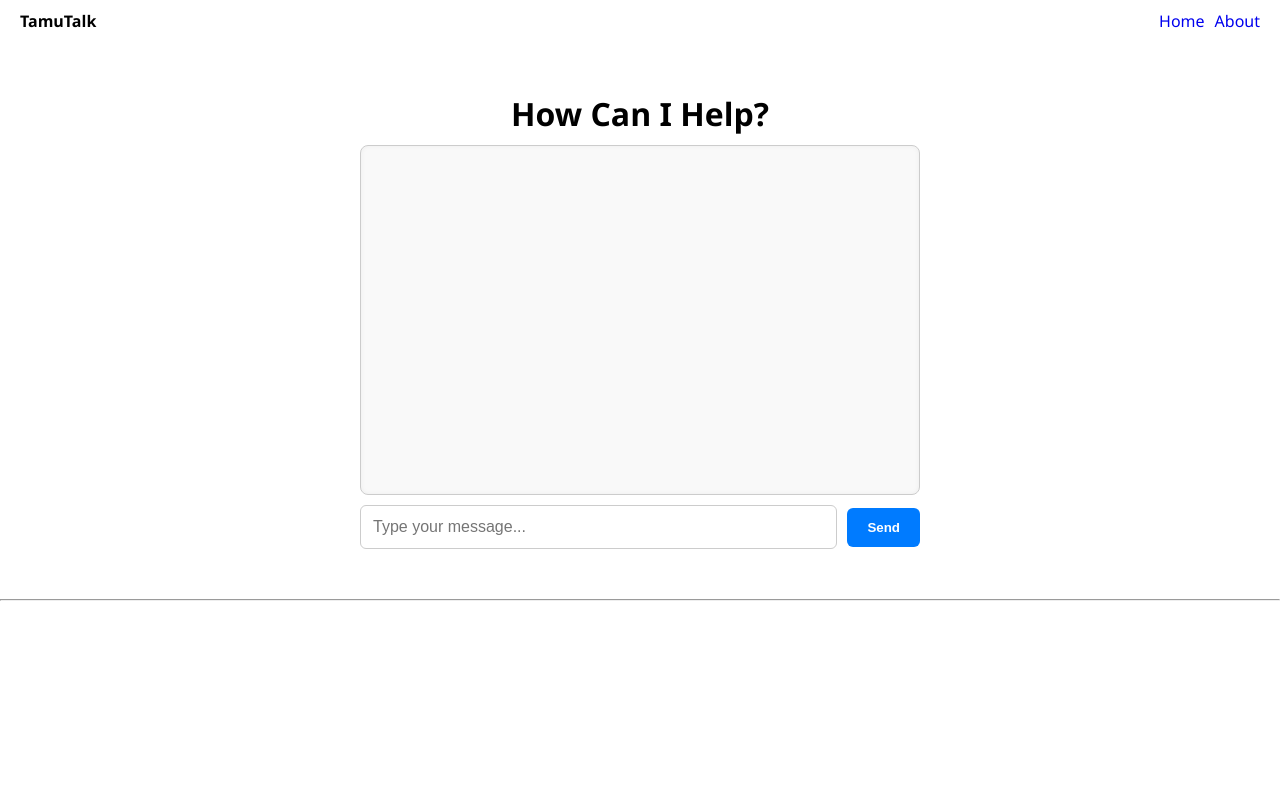
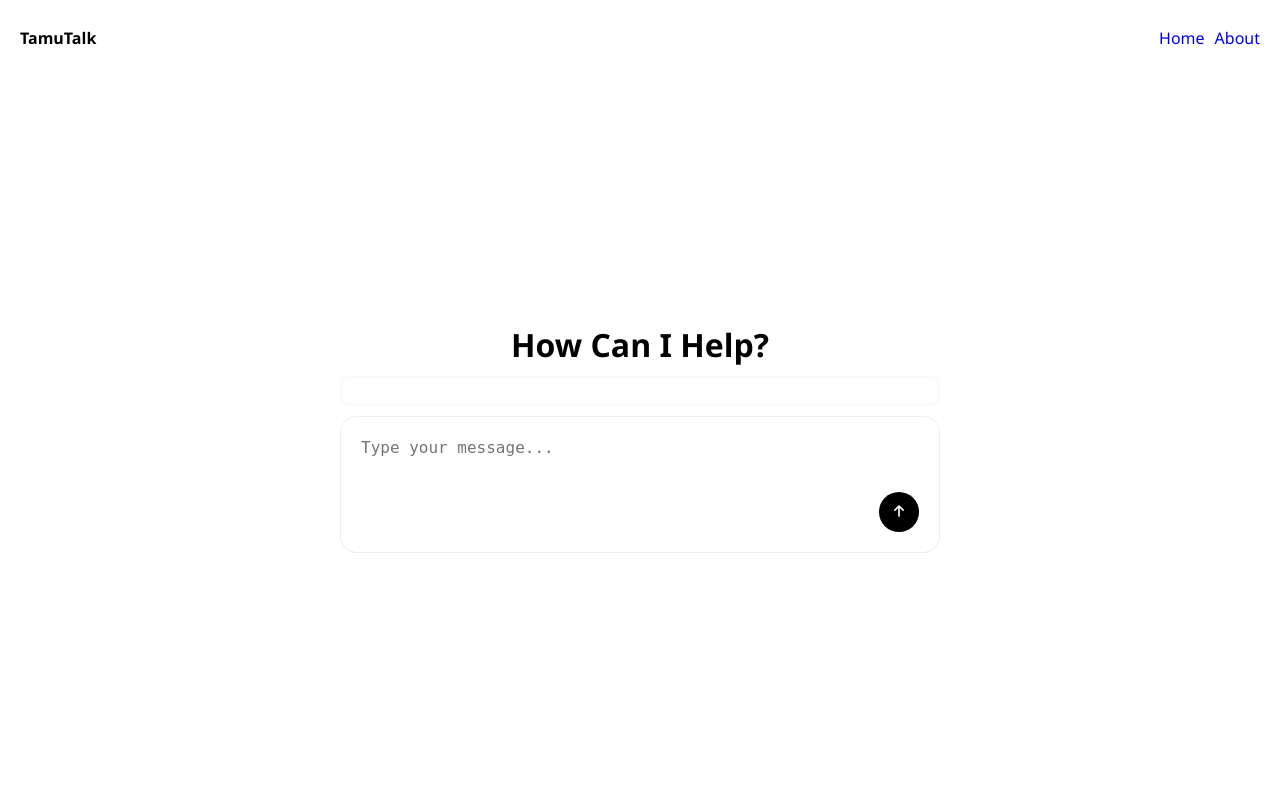
Before and after one commit to GloryMsasalaga/TamuTalk, a Flask app: page / in a window 1280 px wide. Run offline with Flask 3, Linux system fonts and the light colour scheme.

Commit message:
chore: Improve chat input layout and stylng

```diff
--- a/static/scripts.js
+++ b/static/scripts.js
@@ -1,9 +1,9 @@
-document.addEventListener("DOMContentLoaded", function () {
+document.addEventListener("DOMContentLoaded", function() {
     const form = document.getElementById("chat-form");
     const inputElement = document.getElementById("message");
     const chatBox = document.getElementById("chatBox");
 
-    form.addEventListener("submit", function (e) {
+    form.addEventListener("submit", function(e) {
         e.preventDefault();
 
         try {
@@ -52,6 +52,11 @@ document.addEventListener("DOMContentLoaded", function () {
         chatBox.scrollTop = chatBox.scrollHeight; // Scroll to the bottom
     });
 
+    inputElement.addEventListener('input', () => {
+        textarea.style.height = 'auto';
+        textarea.style.height = textarea.scrollHeight + 'px';
+    });
+
     function addMessage(text, isUser) {
         const messageDiv = document.createElement('div');
         messageDiv.classList.add('message');
--- a/static/site.css
+++ b/static/site.css
@@ -6,8 +6,9 @@
 
 body {
     width: 100vw;
-    height: 100%;
+    height: 100dvh;
     font-family: "Segoe UI", Tahoma, Geneva, Verdana, sans-serif;
+    overflow-x: hidden;
 }
 
 
@@ -92,7 +93,7 @@ button:hover {
 
 .nav-container {
     width: 100%;
-    height: 76%;
+    height: 76px;
     position: sticky;
     padding: 10px 20px 10px 20px;
     &>.navbar {
@@ -124,59 +125,92 @@ button:hover {
     }
 }
 
-.container {
-    max-width: 600px;
+.body-content {
+    width: 100%;
+    height: calc(100dvh - 76px);
+    overflow: hidden;
+    &>.container {
+        width: inherit;
+        height: inherit;
+        display: flex;
+        justify-content: center;
+        align-items: center;
+        overflow-y: auto;
+        &>.wrapper {
+            width: 600px;
+            height: auto;
+            position: relative;
             margin: 30px auto;
             display: flex;
             flex-direction: column;
             gap: 10px;
-    padding: 20px;
+            padding: 20px 0;
             &>h1 {
                 text-align: center;
                 text-transform: capitalize;
             }
-}
-
-.chat-box {
-    height: 350px;
+            &>.chat-box {
+                height: auto;
                 overflow-y: auto;
-    border: 1px solid #ccc;
                 border-radius: 8px;
-    padding: 15px;
-    background-color: #f9f9f9;
+                padding: 15px 0;
                 box-shadow: inset 0 0 5px rgba(0, 0, 0, 0.05);
                 display: flex;
                 flex-direction: column;
             }
-
-.input-container {
+            &>.input-container {
                 display: flex;
+                position: sticky;
+                bottom: 10px;
+                flex-direction: column;
+                padding: 20px;
+                border: 1px solid #eee;
+                background: white;
+                border-radius: 16px;
                 gap: 10px;
-    &>input {
-        flex: 1;
-        padding: 12px;
+                transition: height .3s ease;
+                &>#message {
+                    width: 100%;
+                    min-height: 40px;
+                    border: none;
+                    outline: none;
                     font-size: 1rem;
-        border: 1px solid #ccc;
-        border-radius: 6px;
-        outline: none;
-        transition: border 0.3s ease;
-        &:focus {
-            border-color: #007bff;
+                    line-height: 1.4;
+                    resize: none;
+                    overflow: hidden;
                 }
+                &>.buttons-wrapper {
+                    width: 100%;
+                    height: auto;
+                    display: flex;
+                    flex-direction: row;
+                    justify-content: space-between;
+                    align-items: center;
+                    &>.prompt-buttons-wrapper {
+                        width: 20px;
+                        visibility: hidden;
                     }
-}
-
-.send-btn {
-    padding: 12px 20px;
-    background-color: #007bff;
+                    &>.send-buttons-wrapper {
+                        width: auto;
+                        display: flex;
+                        &>.send-btn {
+                            width: 40px;
+                            height: 40px;
+                            background-color: #000000;
                             color: white;
                             border: none;
-    border-radius: 6px;
+                            border-radius: 50%;
                             cursor: pointer;
                             font-weight: 600;
                             transition: background-color 0.3s ease;
                             &:hover {
-        background-color: #0056b3;
+                                background-color: #323232;
+                            }
+                        }
+                    }
+                }
+            }
+        }
     }
 }
 
--- a/templates/base.html
+++ b/templates/base.html
@@ -5,6 +5,7 @@
     <meta charset="utf-8" />
     <title>{% block title %}{% endblock %}</title>
     <link rel="stylesheet" type="text/css" href="{{ url_for('static', filename='site.css')}}" />
+    <link rel="stylesheet" href="https://cdnjs.cloudflare.com/ajax/libs/font-awesome/6.5.0/css/all.min.css" />
 </head>
 
 <body>
@@ -26,7 +27,6 @@
 
     <div class="body-content">
         {% block content %} {% endblock %}
-        <hr/>
     </div>
 </body>
 
--- a/templates/home.html
+++ b/templates/home.html
@@ -1,13 +1,20 @@
 {% extends 'base.html' %} {% block content %}
 <div class="container">
-    <h1>{% block title %} How can I help? {% endblock %}</h1>
+    <div class="wrapper">
+        <h1>{% block title %} How can I help? {% endblock %}</h1>
 
 
-    <div id="chatBox" class="chat-box"></div>
-    <form id="chat-form" class="input-container" style="display: flex; align-items: center;">
-        <input type="text" id="message" placeholder="Type your message..." required />
-        <button type="submit" class="send-btn">Send</button>
-    </form>
+        <div id="chatBox" class="chat-box"></div>
+        <form id="chat-form" class="input-container" style="display: flex; align-items: center;">
+            <textarea id="message" placeholder="Type your message..." required></textarea>
+            <div class="buttons-wrapper">
+                <div class="prompt-buttons-wrapper"></div>
+                <div class="send-buttons-wrapper">
+                    <button type="submit" class="send-btn"><i class="fa-solid fa-arrow-up"></i></button>
+                </div>
+            </div>
+        </form>
+    </div>
 </div>
 
 <!-- ✅ Place script here -->
```
Lines whose indentation alone changed are shown as unchanged.
